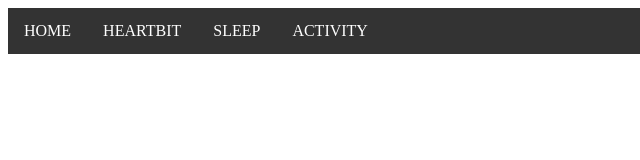
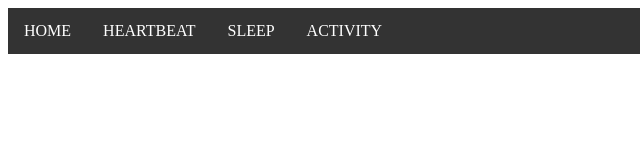
Before and after one commit to Syncretistic/FitbitAssistant, a website: page public/index.html in a window 1280 px wide. Shown: the full height of the page, 0-640 px from the left. Drawn offline with Linux system fonts and the light colour scheme.

Commit message:
minor fix

```diff
--- a/index.js
+++ b/index.js
@@ -1,4 +1,4 @@
-var http = require('http'
+var http = require('http')
 var express = require('express')
 var cookieParser = require('cookie-parser')
 var path = require("path");
--- a/public/index.html
+++ b/public/index.html
@@ -13,7 +13,7 @@
 <body>
  	<ul>
 	 	<li><a href="/home">HOME</a></li>
-	  	<li><a href="/heartsum">HEARTBIT</a></li>
+	  	<li><a href="/heartsum">HEARTBEAT</a></li>
 	  	<li><a href="/sleepsum">SLEEP</a></li>
 	  	<li><a href="/activitysum">ACTIVITY</a></li>
 	</ul>
```
